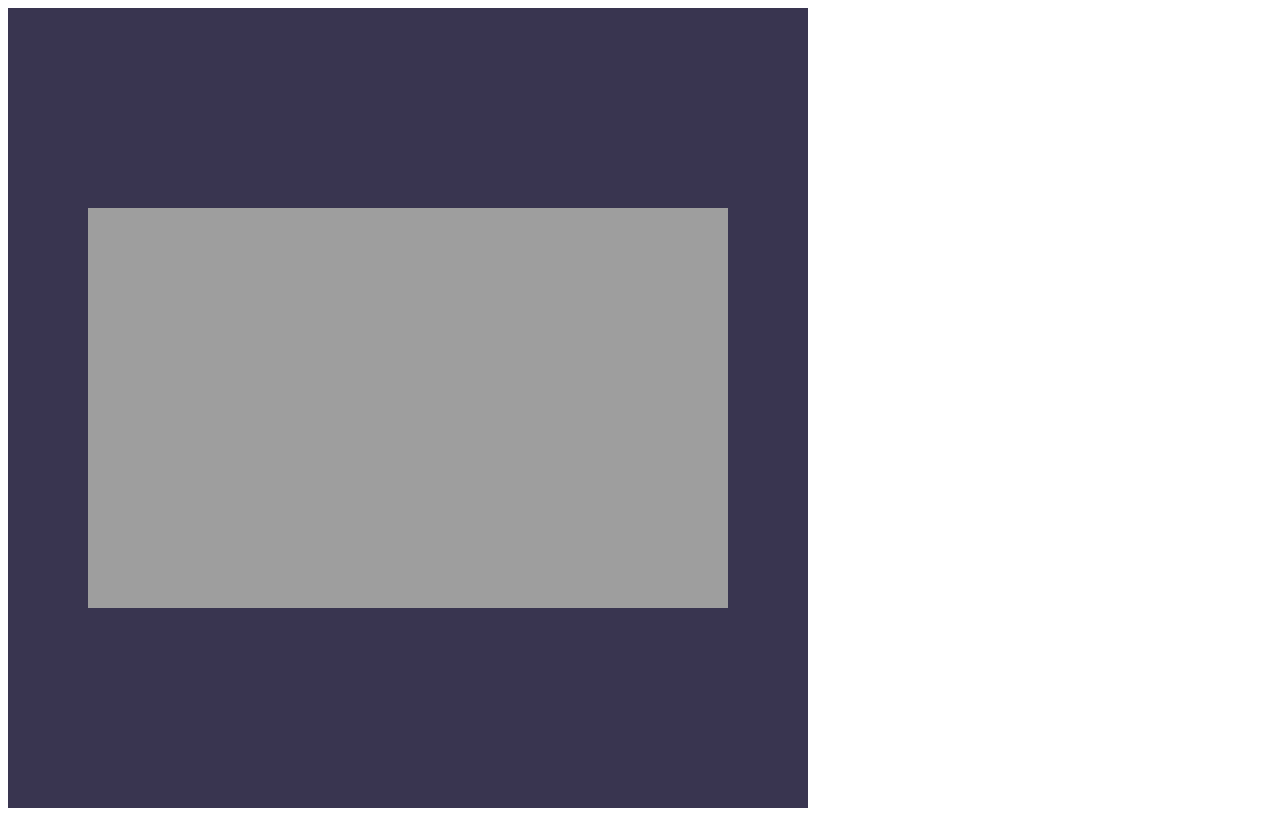
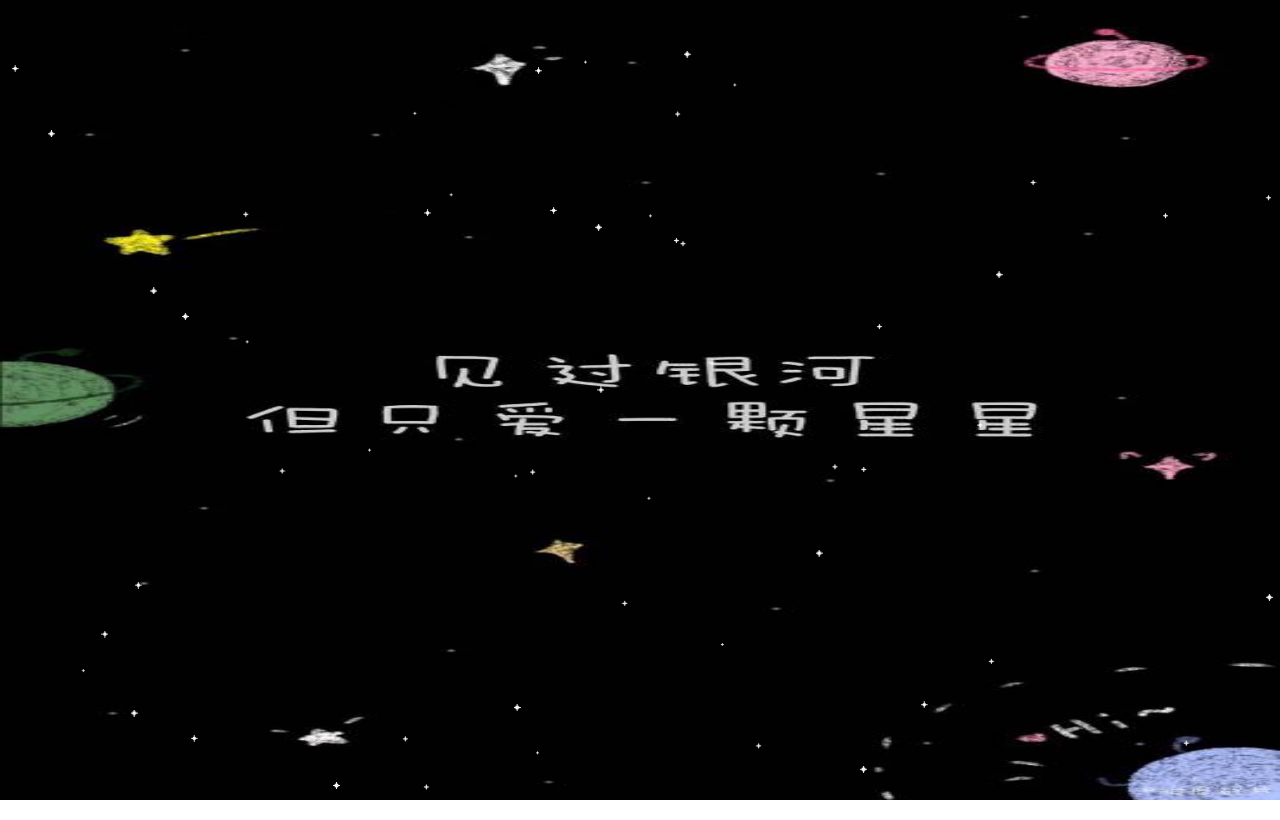
Before and after one commit to luckyfatcat/fatcat, a plain HTML site: page canvas/index(star).html in a window 1280 px wide. Drawn offline with Linux system fonts and the light colour scheme.

Commit message:
添加一个服务

```diff
--- a/canvas/index(star).html
+++ b/canvas/index(star).html
@@ -2,24 +2,48 @@
 <html>
 <head>
 	<title></title>
+	<meta charset="utf-8">
+	<meta name="viewport" content="width=device-width,initial-scale=1.0,maximum-scale=1.0,user-scalable=0">
+	<style type="text/css">
+		* {
+			margin: 0;
+			box-sizing: border-box;
+		}
+		html,body {
+			height: 100%;
+		}
+		body {
+			overflow: hidden;
+		}
+	</style>
 </head>
 <body>
-	<canvas id="canvas" width="800" height="800">
+	<audio controls="" src="./audio/yujian.m4a" hidden=""></audio>
+	<canvas id="canvas">
 
 	</canvas>
 	<script type="text/javascript">
+		var audio = document.querySelector("audio");
+		audio.paused = false;
+		audio.play();
 		var canvas;
 		var ctx;
 		var w;
 		var h;
 		var img = new Image();
 		var starImg = new Image();
+		var bgImg = new Image();
 		var num = 60;
 		var stars = [];
 		var lastTime;
 		var deltaTime;
-		var isInImg = false;
+		var isInImg = true;
 		var globalAlpha = 0;
+		var showImg = false;
+		var time = Date.now();
+		var showCount = 1;
+		var imgAlpha = 0;
+		var r = 720/960;
 		var starObj = function() {
 			this.x;
 			this.y;
@@ -31,8 +55,8 @@
 		starObj.prototype.init = function(){
 			//指定随机数
 			//Math.floor(Math.random()*(max - min + 1) + min)
-			this.x = Math.floor(Math.random() * (640 + 1) + 80);
-			this.y = Math.floor(Math.random() * (400 + 1) + 200);
+			this.x = Math.floor(Math.random() * w);
+			this.y = Math.floor(Math.random() * h);
 			this.starNum = Math.floor(Math.random()*7);
 			this.timer = 0;
 			this.xSpd = Math.random()*3 - 1.5;
@@ -42,7 +66,7 @@
 			this.timer += deltaTime;
 			this.x += this.xSpd * deltaTime * 0.009;
 			this.y += this.ySpd * deltaTime * 0.009;
-			if(this.x < 80 || this.x > 720 || this.y < 200 || this.y > 600) {
+			if(this.x < 0 || this.x > w || this.y < 0 || this.y > h) {
 				this.init();
 				return;
 			}
@@ -65,22 +89,23 @@
 		function init() {
 			canvas = document.querySelector("#canvas");
 			ctx = canvas.getContext("2d");
-			w = canvas.width;
-			h = canvas.height;
-			img.src = "./images/kakaxi.jpg";
+			w = canvas.width = document.body.clientWidth;
+			h = canvas.height = document.body.clientHeight;
+			img.src = "./images/baobao.jpg";
 			starImg.src = "./images/star.png";
+			bgImg.src = "./images/bg.jpg";
 			lastTime = Date.now();
-			canvas.addEventListener("mousemove", function(){
-				var event = event || window.event;
-				var x = event.offsetX;
-				var y = event.offsetY;
-				if(x >= 80 && x <= 720 && y >= 200 && y <= 600) {
-					isInImg = true;
-				}else {
-					isInImg = false;
-				}
+			// canvas.addEventListener("mousemove", function(){
+			// 	var event = event || window.event;
+			// 	var x = event.offsetX;
+			// 	var y = event.offsetY;
+			// 	if(x >= 80 && x <= 720 && y >= 200 && y <= 600) {
+			// 		isInImg = true;
+			// 	}else {
+			// 		isInImg = false;
+			// 	}
 
-			})
+			// })
 			for(var i = 0; i < num; i++) {
 				stars.push(new starObj);
 				stars[i].init();
@@ -88,8 +113,9 @@
 			gameloop();
 		}
 		function drawBackground() {
-			ctx.fillStyle = "#393550";//填充颜色
-			ctx.fillRect(0, 0, w, h);
+			// ctx.fillStyle = "#393550";//填充颜色
+			// ctx.fillRect(0, 0, w, h);
+			ctx.drawImage(bgImg, 0, 0, w, h);
 		}
 		function gameloop() {
 			var now = Date.now();
@@ -99,12 +125,34 @@
 			drawBackground();
 			drawImg();
 			drawStars();
+			drawText();
 			aliveUpdate();
 		}
 		function drawImg() {
-			//drawImage(img, x, y, width, height)
-			//x轴正方向向右,y轴正方向向下,(0,0)在canvas左上角
-			ctx.drawImage(img, 80, 200, 640, 400);
+			var cTime = Date.now();
+			if(cTime - time >= 1000 *6 * showCount) {
+				ctx.save();
+				imgAlpha+=0.02;
+				ctx.globalAlpha = imgAlpha;
+				// time = cTime;
+				//drawImage(img, x, y, width, height)
+				//x轴正方向向右,y轴正方向向下,(0,0)在canvas左上角
+				// ctx.drawImage(img, 80, 200, 640, 400);
+				ctx.drawImage(img, w*0.2, 100, w*0.6,(w *0.6 )/r);
+				ctx.restore();
+
+			}
+
+		}
+		function drawText() {
+			if(imgAlpha >=1 ) {
+				ctx.save();
+				ctx.fillStyle= "pink";
+				ctx.font="30px Arial";
+				ctx.fillText("爱你哦宝宝!", w*0.2,(w *0.6 )/r + 140);
+				ctx.restore();
+			}
+
 		}
 		function drawStars() {
 			for(var i = 0; i < num; i++) {
```
Also changed, not shown: httpServer/app.js (added, +15 -0 lines), httpServer/msg.js (added, +37 -0 lines), httpServer/package.json (added, +15 -0 lines), canvas/images/baobao.jpg (added), canvas/images/bg.jpg (added), canvas/love.png (added), canvas/qrcode.png (added), 5 other files.
